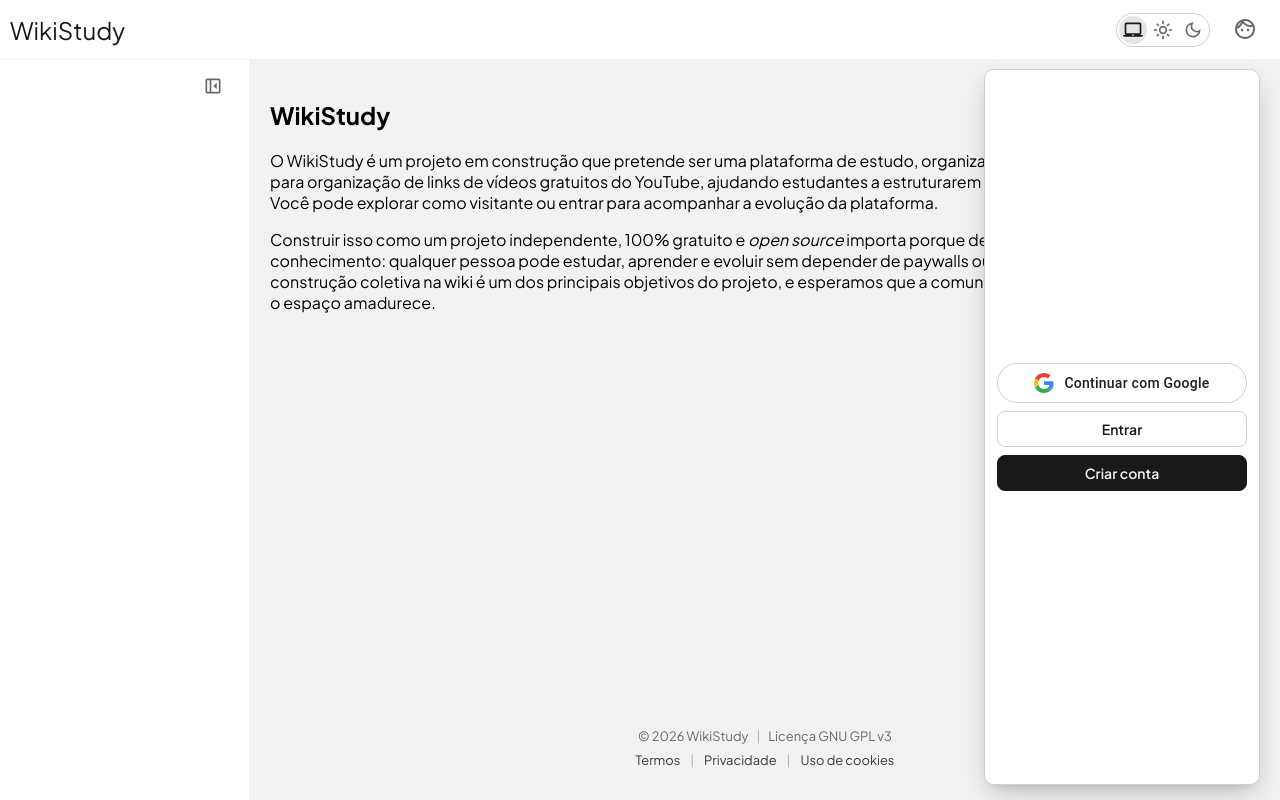
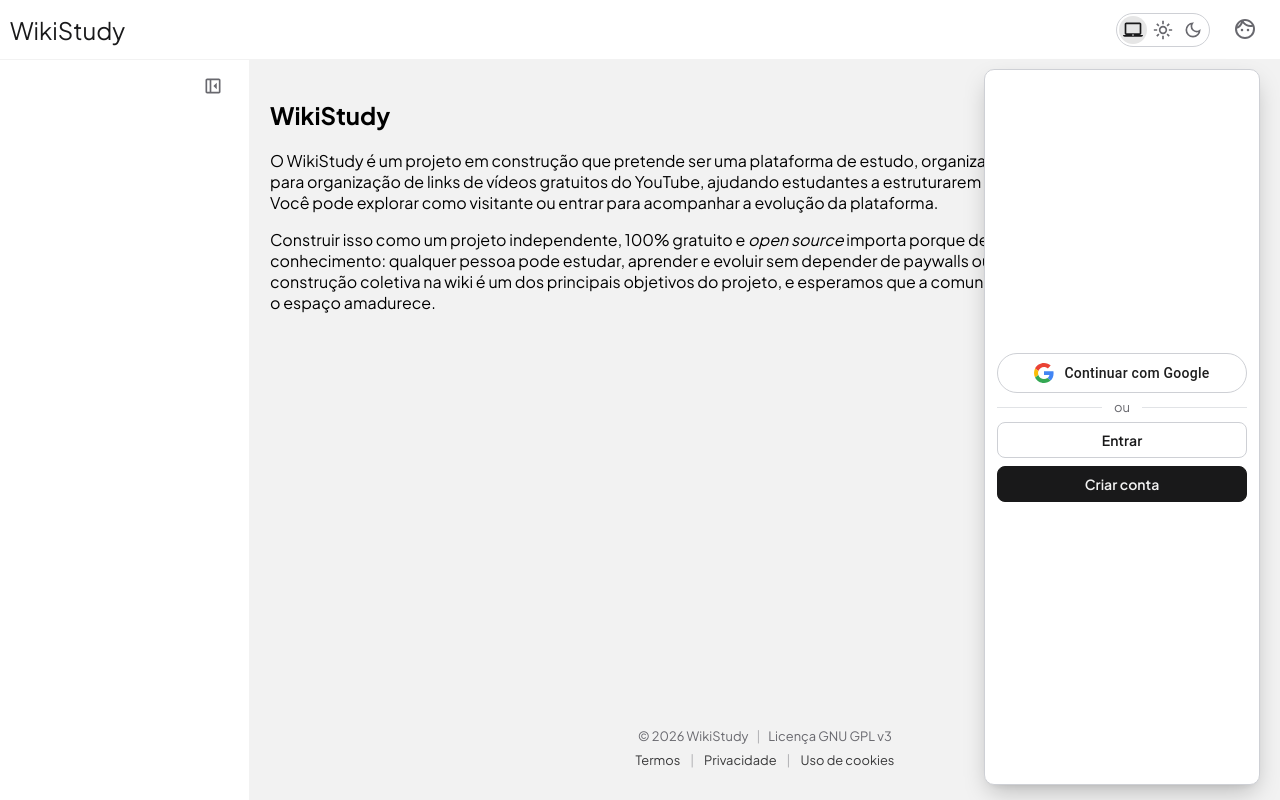
Before and after one commit to renribsilva/wikistudy, a Next.js app: page /dashboard in a window 1280 px wide. Both pictures are taken after a click on the button 1245 px from the left and 29 px from the top of the page. Built offline with nearby package versions, Linux system fonts and the light colour scheme; no server answers.

Commit message:
arquivos modificados

```diff
--- a/src/components/tsx/header/dropdown-profile.tsx
+++ b/src/components/tsx/header/dropdown-profile.tsx
@@ -128,6 +128,9 @@ function DropdownProfile({
                   className={styles.dropdown_google_button}
                   onClick={() => setIsOpen(false)}
                 />
+                <div className={styles.oauth_divider}>
+                  <span>ou</span>
+                </div>
                 <Link
                   href="/login"
                   className={styles.dropdown_auth_login}
--- a/src/components/tsx/header/header.module.css
+++ b/src/components/tsx/header/header.module.css
@@ -338,3 +338,31 @@
 .dropdown_auth_signup:hover {
   opacity: 0.9;
 }
+
+.oauth_divider {
+  display: flex;
+  align-items: center;
+  justify-content: center;
+  gap: 0.75rem;
+  margin: 0px;
+  width: 100%;
+  max-width: 400px;
+  font-size: 0.8125rem;
+  line-height: 1;
+  color: var(--text-muted, var(--foreground));
+}
+
+.oauth_divider span {
+  flex-shrink: 0;
+  user-select: none;
+}
+
+.oauth_divider::before,
+.oauth_divider::after {
+  content: "";
+  flex: 1 1 0;
+  min-width: 12px;
+  height: 1px;
+  background-color: var(--border-button, currentColor);
+  opacity: 0.6;
+}
```
